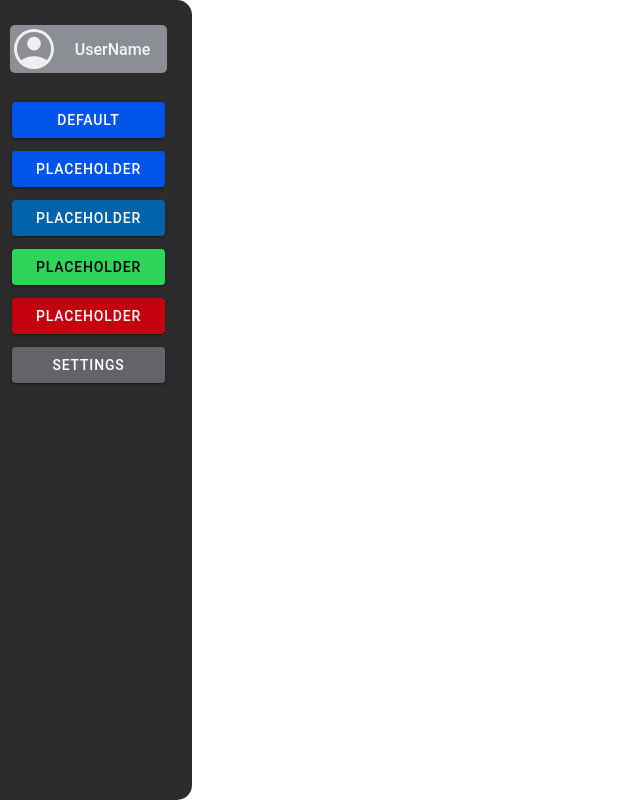
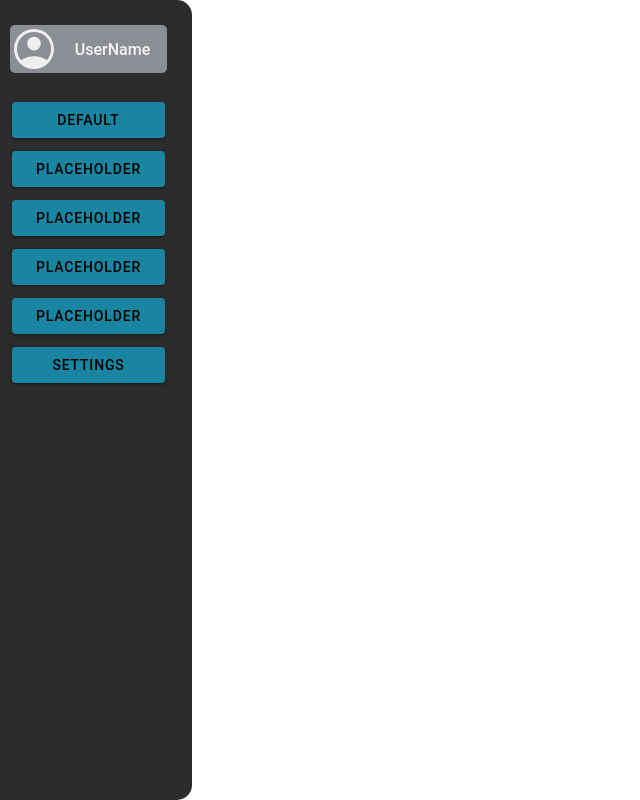
Before and after one commit to Qaulo/projects, a React (Vite) app in the folder React/firstReact/: page /home in a window 1280 px wide. Shown: the whole page, without its empty margins (0-640 px from the left). Built offline with nearby package versions, Linux system fonts and the light colour scheme.

Commit message:
added new css color variables in theme/variables.css

```diff
--- a/React/firstReact/src/components/sidebar/sidebar.tsx
+++ b/React/firstReact/src/components/sidebar/sidebar.tsx
@@ -16,11 +16,11 @@ function Sidebar() {
         </div>
         <div className="sideBarBody">
           <IonButton>Default</IonButton>
-          <IonButton color="primary">PlaceHolder</IonButton>
-          <IonButton color="secondary">PlaceHolder</IonButton>
-          <IonButton color="success">PlaceHolder</IonButton>
-          <IonButton color="danger">PlaceHolder</IonButton>
-          <IonButton color="medium">Settings</IonButton>
+          <IonButton>PlaceHolder</IonButton>
+          <IonButton>PlaceHolder</IonButton>
+          <IonButton>PlaceHolder</IonButton>
+          <IonButton>PlaceHolder</IonButton>
+          <IonButton>Settings</IonButton>
         </div>
       </div>
     </>
--- a/React/firstReact/src/theme/variables.css
+++ b/React/firstReact/src/theme/variables.css
@@ -1,2 +1,66 @@
 /* For information on how to create your own theme, please refer to:
 http://ionicframework.com/docs/theming/ */
+:root {
+  --ion-color-primary: #1985a1;
+  --ion-color-primary-rgb: 25, 133, 161;
+  --ion-color-primary-contrast: #000000;
+  --ion-color-primary-contrast-rgb: 0, 0, 0;
+  --ion-color-primary-shade: #16758e;
+  --ion-color-primary-tint: #3091aa;
+
+  --ion-color-secondary: #4c5c68;
+  --ion-color-secondary-rgb: 76, 92, 104;
+  --ion-color-secondary-contrast: #ffffff;
+  --ion-color-secondary-contrast-rgb: 255, 255, 255;
+  --ion-color-secondary-shade: #43515c;
+  --ion-color-secondary-tint: #5e6c77;
+
+  --ion-color-tertiary: #6030ff;
+  --ion-color-tertiary-rgb: 96, 48, 255;
+  --ion-color-tertiary-contrast: #ffffff;
+  --ion-color-tertiary-contrast-rgb: 255, 255, 255;
+  --ion-color-tertiary-shade: #542ae0;
+  --ion-color-tertiary-tint: #7045ff;
+
+  --ion-color-success: #2dd55b;
+  --ion-color-success-rgb: 45, 213, 91;
+  --ion-color-success-contrast: #000000;
+  --ion-color-success-contrast-rgb: 0, 0, 0;
+  --ion-color-success-shade: #28bb50;
+  --ion-color-success-tint: #42d96b;
+
+  --ion-color-warning: #ffc409;
+  --ion-color-warning-rgb: 255, 196, 9;
+  --ion-color-warning-contrast: #000000;
+  --ion-color-warning-contrast-rgb: 0, 0, 0;
+  --ion-color-warning-shade: #e0ac08;
+  --ion-color-warning-tint: #ffca22;
+
+  --ion-color-danger: #c5000f;
+  --ion-color-danger-rgb: 197, 0, 15;
+  --ion-color-danger-contrast: #ffffff;
+  --ion-color-danger-contrast-rgb: 255, 255, 255;
+  --ion-color-danger-shade: #ad000d;
+  --ion-color-danger-tint: #cb1a27;
+
+  --ion-color-light: #dcdcdd;
+  --ion-color-light-rgb: 220, 220, 221;
+  --ion-color-light-contrast: #000000;
+  --ion-color-light-contrast-rgb: 0, 0, 0;
+  --ion-color-light-shade: #c2c2c2;
+  --ion-color-light-tint: #e0e0e0;
+
+  --ion-color-medium: #c5c3c6;
+  --ion-color-medium-rgb: 197, 195, 198;
+  --ion-color-medium-contrast: #000000;
+  --ion-color-medium-contrast-rgb: 0, 0, 0;
+  --ion-color-medium-shade: #adacae;
+  --ion-color-medium-tint: #cbc9cc;
+
+  --ion-color-dark: #46494c;
+  --ion-color-dark-rgb: 70, 73, 76;
+  --ion-color-dark-contrast: #ffffff;
+  --ion-color-dark-contrast-rgb: 255, 255, 255;
+  --ion-color-dark-shade: #3e4043;
+  --ion-color-dark-tint: #595b5e;
+}
```
